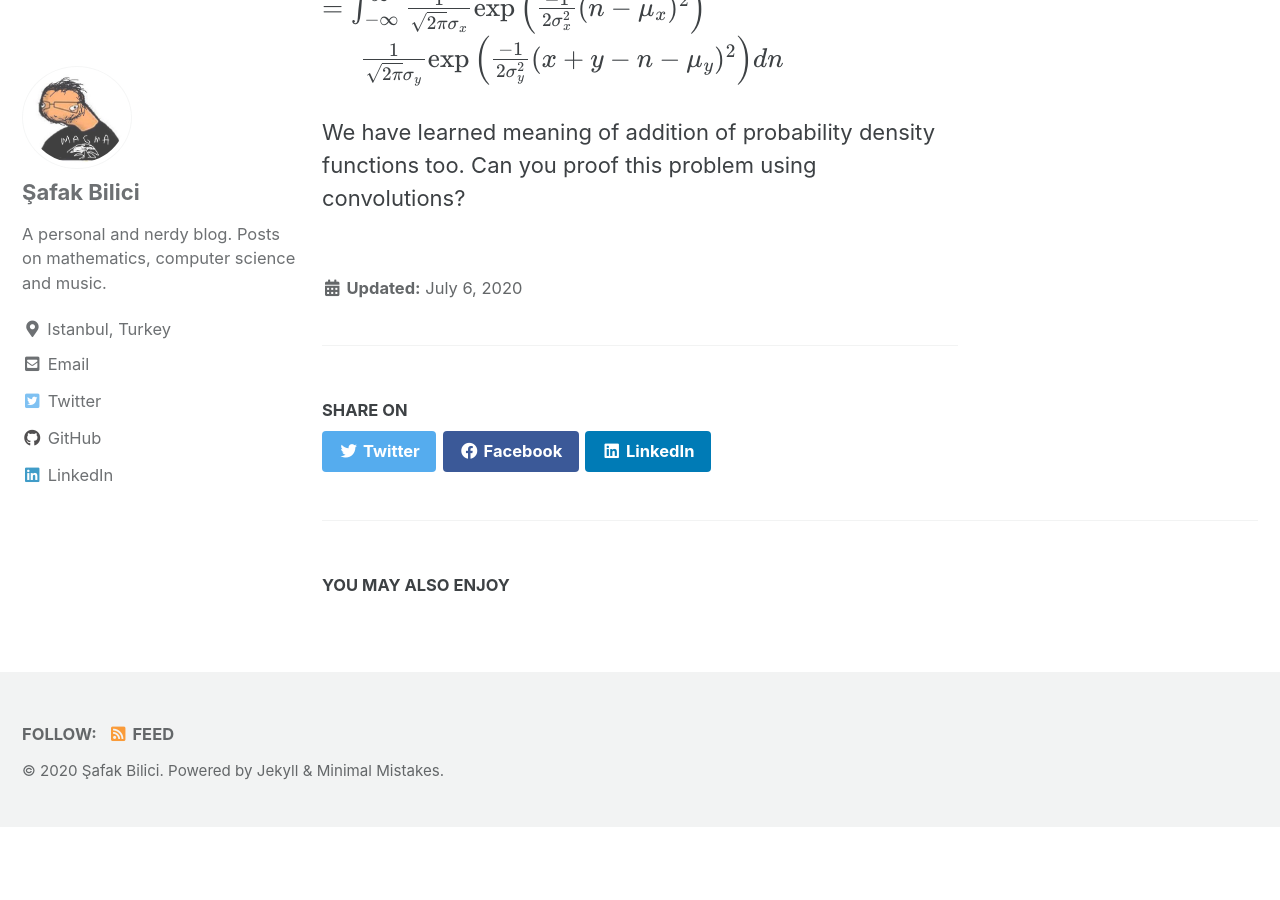
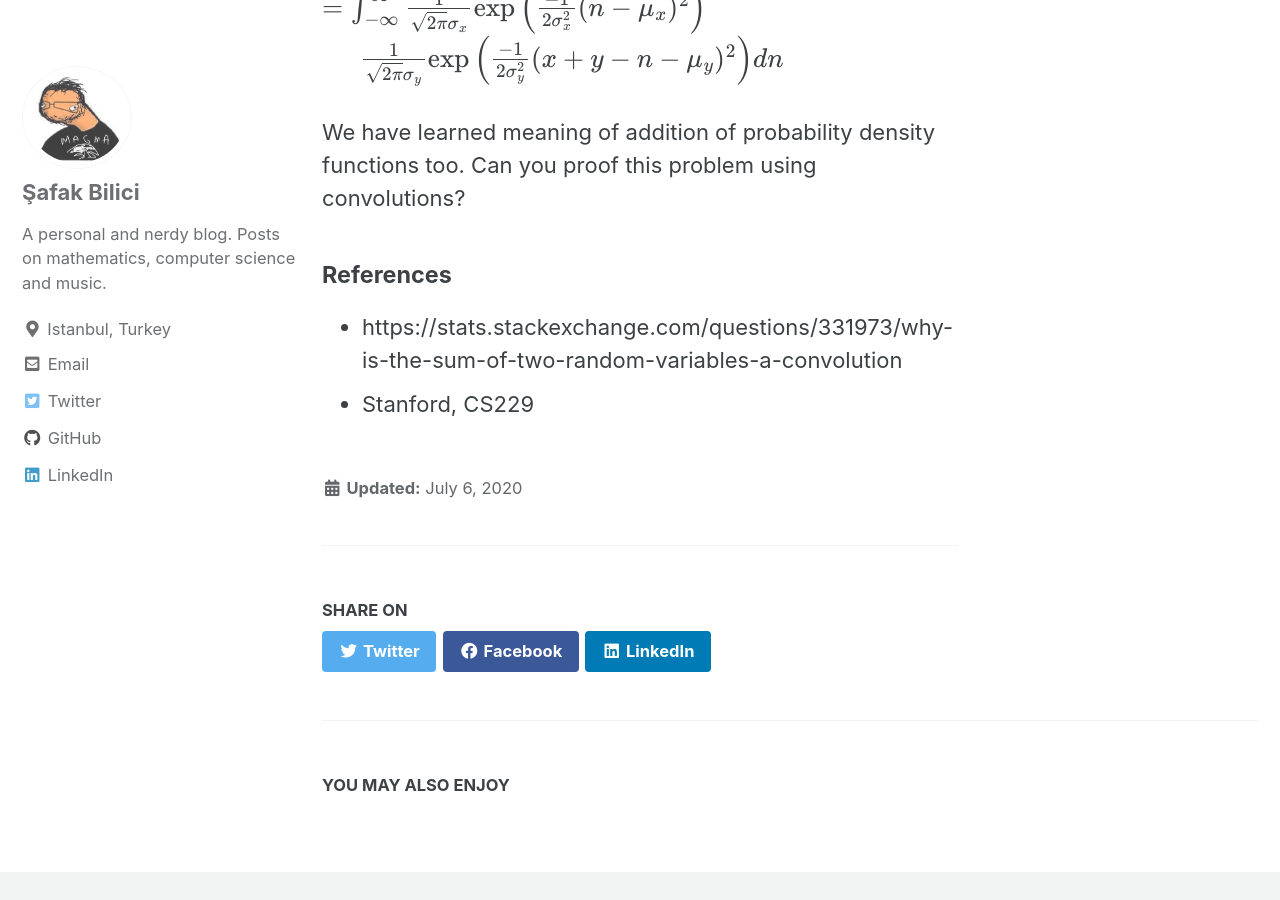
Before and after one commit to safakkbilici/safakkbilici.github.io, a Jekyll site: the page built from _posts/2020-07-06-getting-started.md, in a window 1280 px wide and 900 px high, scrolled down 3685 px. Built offline with Jekyll 4.4.1, drawn with Linux system fonts in a browser that asks for light colours; cached includes are drawn as plain includes; formulas are drawn with MathJax 3; before the commit the page ends 4512 px from its top, so only the background shows below that.

Commit message:
references added

```diff
--- a/_posts/2020-07-06-getting-started.md
+++ b/_posts/2020-07-06-getting-started.md
@@ -71,3 +71,8 @@ $$=\int_{-\infty}^{\infty} \frac{1}{\sqrt{2\pi}\sigma_x}\exp\left(\frac{-1}{2\si
 $$\;\;\;\;\;\frac{1}{\sqrt{2\pi}\sigma_y}\exp\left(\frac{-1}{2\sigma_y^2}(x+y-n-\mu_y)^2\right)dn$$
 
 We have learned meaning of addition of probability density functions too. Can you proof this problem using convolutions?
+
+#### References
+
+- https://stats.stackexchange.com/questions/331973/why-is-the-sum-of-two-random-variables-a-convolution
+- Stanford, CS229
```
